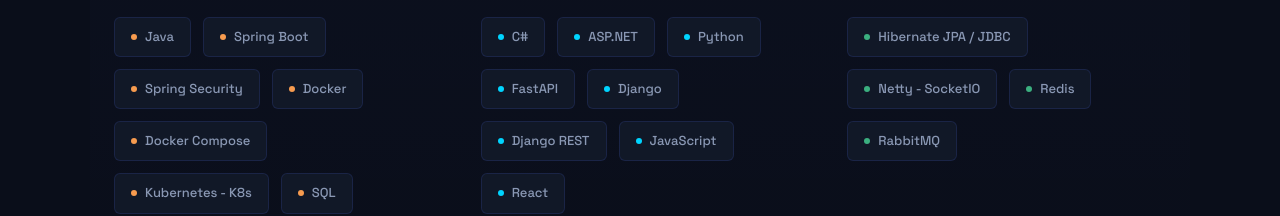
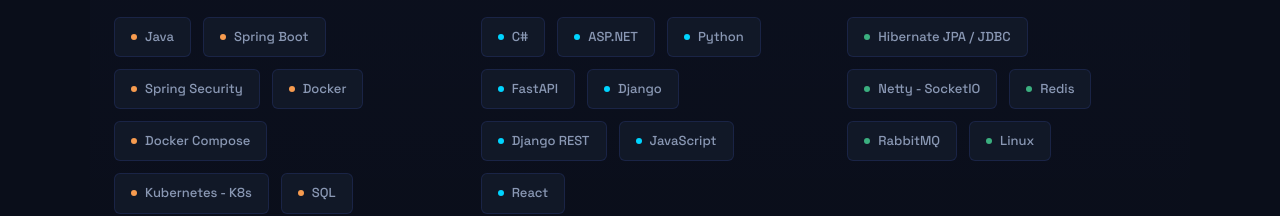
Before and after one commit to lumini-statio/portfolio, a React (Vite) app: page / in a window 1280 px wide. Shown: the part 2680-2896 px from the top of the page. Built offline with nearby package versions, Linux system fonts and the light colour scheme; no server answers.

Commit message:
refactor stack

```diff
--- a/data/projects.js
+++ b/data/projects.js
@@ -131,4 +131,5 @@
   { label: "Netty - SocketIO", group: "Tools" },
   { label: "Redis", group: "Tools" },
   { label: "RabbitMQ", group: "Tools" },
+  { label: "Linux", group: "Tools" }
 ];
```
